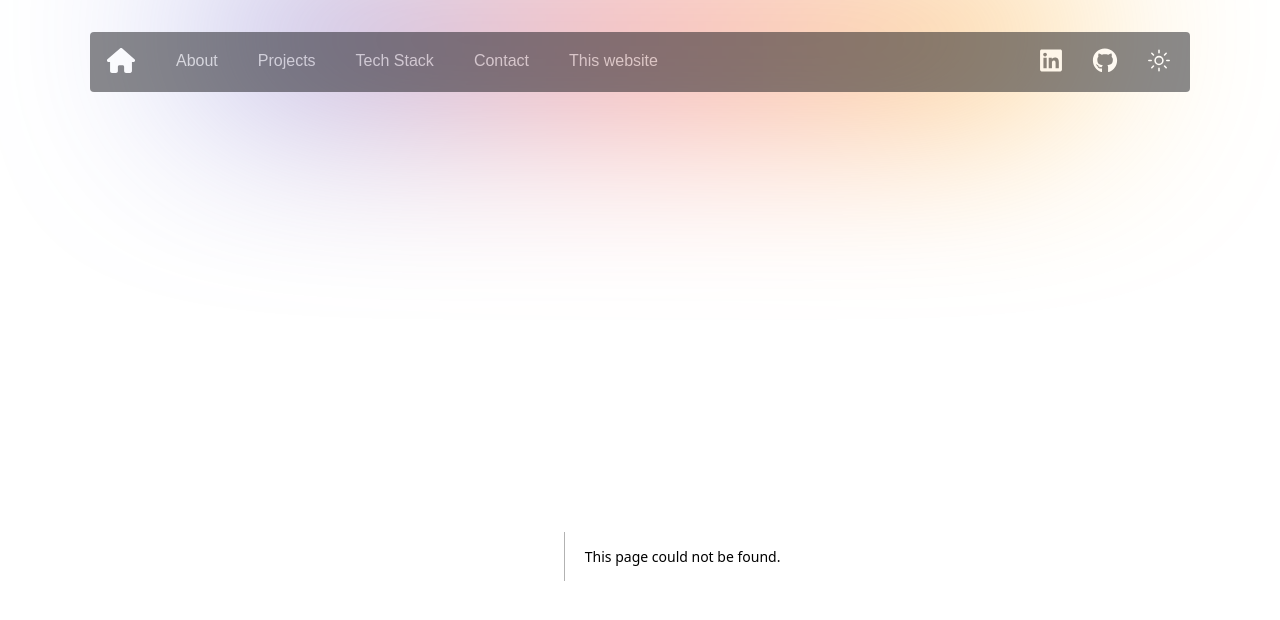
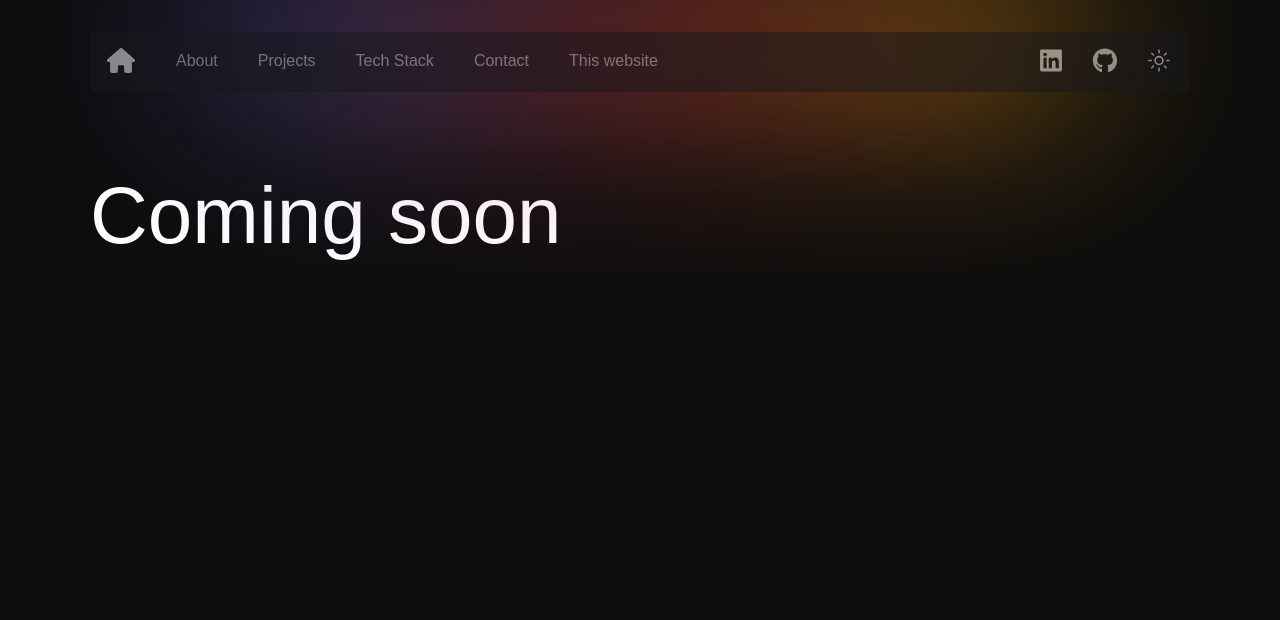
Before and after one commit to IcaroWeiler/portfolio, a Next.js app: page /contact in a window 1280 px wide. Before the commit this address had no page. Shown: the top 620 px of the page. Built offline with nearby package versions, Linux system fonts and the light colour scheme.

Commit message:
adds missing routes

```diff
--- /dev/null
+++ b/app/contact/page.tsx
@@ -0,0 +1,5 @@
+import ComingSoon from "@/components/ComingSoon/comingSoon";
+
+export default function Contact() {
+  return <ComingSoon></ComingSoon>;
+}
--- /dev/null
+++ b/app/projects/page.tsx
@@ -0,0 +1,5 @@
+import ComingSoon from "@/components/ComingSoon/comingSoon";
+
+export default function Projects() {
+  return <ComingSoon></ComingSoon>;
+}
--- /dev/null
+++ b/app/techStack/page.tsx
@@ -0,0 +1,5 @@
+import ComingSoon from "@/components/ComingSoon/comingSoon";
+
+export default function TechStack() {
+  return <ComingSoon></ComingSoon>;
+}
--- /dev/null
+++ b/components/ComingSoon/comingSoon.tsx
@@ -0,0 +1,7 @@
+export default function ComingSoon() {
+  return (
+    <main className="">
+      <h1>Coming soon</h1>
+    </main>
+  );
+}
```
